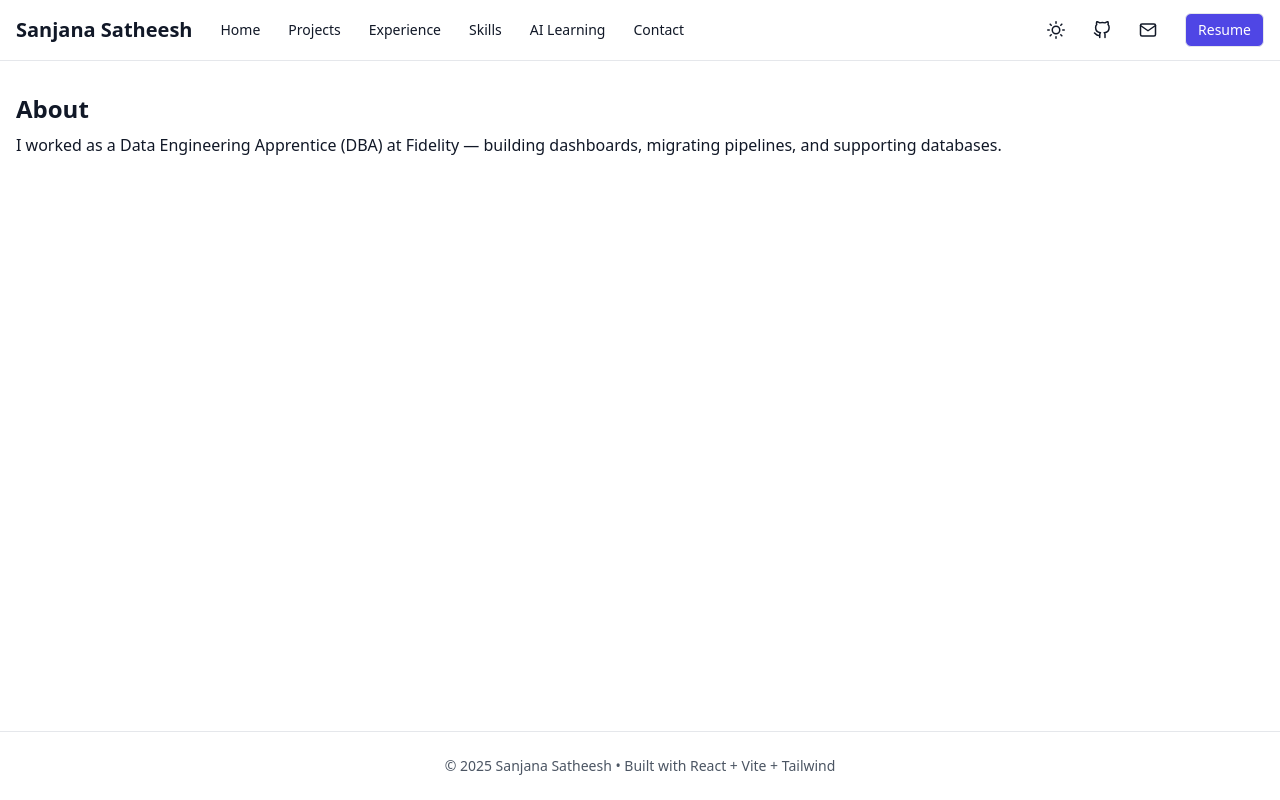
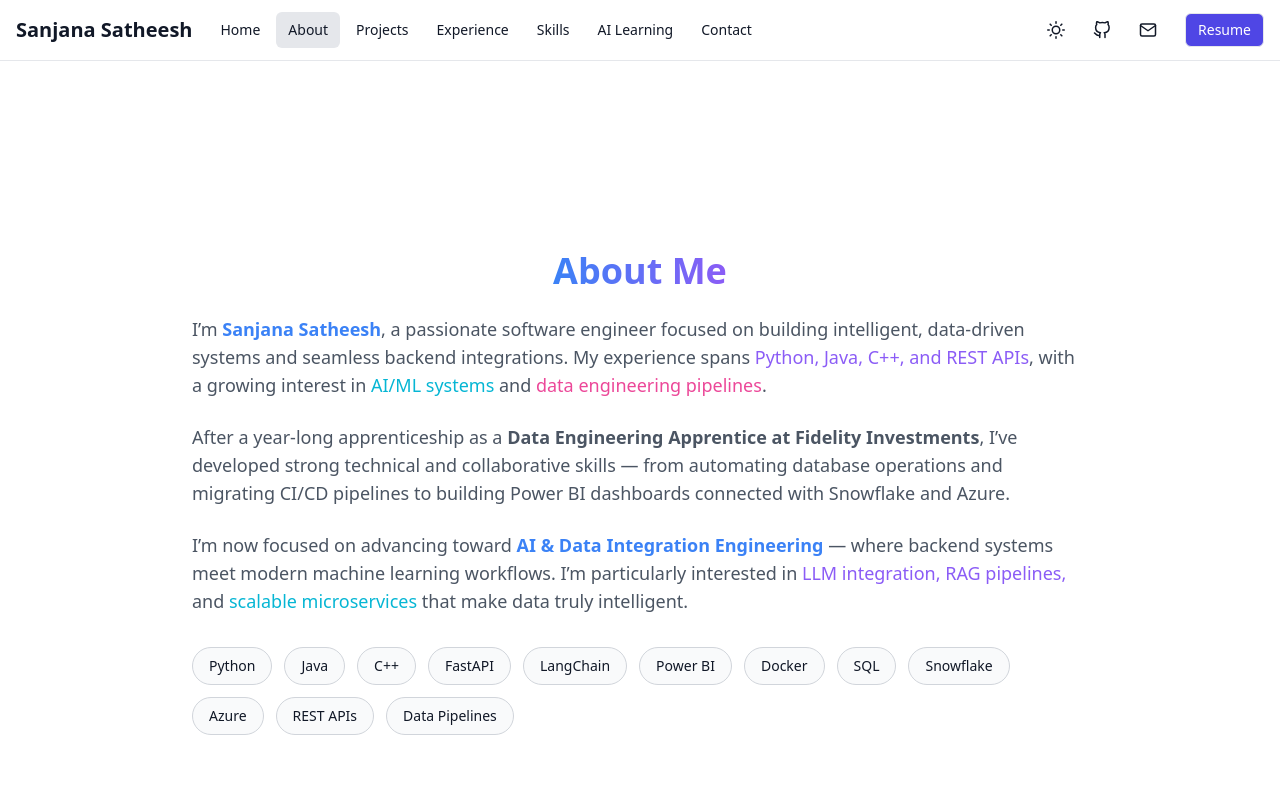
Before and after one commit to Sanjana-quad/portfolio, a React (Vite) app: page /about in a window 1280 px wide. Shown: the top 800 px of the page. Built offline with nearby package versions, Linux system fonts and the light colour scheme.

Commit message:
Phase 5: Modified About page styling

```diff
--- a/src/components/Navbar.jsx
+++ b/src/components/Navbar.jsx
@@ -21,6 +21,7 @@ export default function Navbar() {
           <NavLink to="/" className="text-xl font-bold">Sanjana Satheesh</NavLink>
           <nav className="hidden md:flex items-center gap-1">
             <NavLink to="/" className={linkClass}>Home</NavLink>
+            <NavLink to="/about" className={linkClass}>About</NavLink>
             <NavLink to="/projects" className={linkClass}>Projects</NavLink>
             <NavLink to="/experience" className={linkClass}>Experience</NavLink>
             <NavLink to="/skills" className={linkClass}>Skills</NavLink>
--- a/src/pages/About.jsx
+++ b/src/pages/About.jsx
@@ -1,10 +1,74 @@
+import { motion } from "framer-motion";
+
 export default function About() {
   return (
-    <div>
-      <h2 className="text-2xl font-semibold mb-2">About</h2>
-      <p>
-        I worked as a Data Engineering Apprentice (DBA) at Fidelity — building dashboards, migrating pipelines, and supporting databases.
-      </p>
-    </div>
+    <section
+      id="about"
+      className="min-h-screen flex items-center justify-center bg-white dark:bg-gray-950 text-gray-900 dark:text-gray-100 transition-colors duration-500 px-6 sm:px-12 md:px-24"
+    >
+      <motion.div
+        initial={{ opacity: 0, y: 40 }}
+        whileInView={{ opacity: 1, y: 0 }}
+        transition={{ duration: 0.8 }}
+        viewport={{ once: true }}
+        className="max-w-4xl w-full text-center sm:text-left"
+      >
+        {/* Section Title */}
+        <h2 className="text-3xl sm:text-4xl font-bold mb-6 text-center">
+          <span className="bg-clip-text text-transparent bg-gradient-to-r from-primary to-accent-purple">
+            About Me
+          </span>
+        </h2>
+
+        {/* Intro Paragraph */}
+        <p className="text-base sm:text-lg leading-relaxed text-gray-600 dark:text-gray-400 mb-6">
+          I’m <span className="font-semibold text-primary">Sanjana Satheesh</span>, a passionate software engineer
+          focused on building intelligent, data-driven systems and seamless backend integrations.
+          My experience spans <span className="text-accent-purple">Python, Java, C++, and REST APIs</span>, with a
+          growing interest in <span className="text-accent-teal">AI/ML systems</span> and
+          <span className="text-accent-pink"> data engineering pipelines</span>.
+        </p>
+
+        {/* Story */}
+        <p className="text-base sm:text-lg leading-relaxed text-gray-600 dark:text-gray-400 mb-6">
+          After a year-long apprenticeship as a <span className="font-semibold">Data Engineering Apprentice at Fidelity Investments</span>,
+          I’ve developed strong technical and collaborative skills — from automating database operations and migrating CI/CD pipelines
+          to building Power BI dashboards connected with Snowflake and Azure.
+        </p>
+
+        {/* Vision */}
+        <p className="text-base sm:text-lg leading-relaxed text-gray-600 dark:text-gray-400">
+          I’m now focused on advancing toward <span className="font-semibold text-primary">AI & Data Integration Engineering</span> —
+          where backend systems meet modern machine learning workflows.
+          I’m particularly interested in <span className="text-accent-purple">LLM integration, RAG pipelines,</span> and
+          <span className="text-accent-teal"> scalable microservices</span> that make data truly intelligent.
+        </p>
+
+        {/* Tech Tag Cloud */}
+        <div className="flex flex-wrap gap-3 mt-8 justify-center sm:justify-start">
+          {[
+            "Python",
+            "Java",
+            "C++",
+            "FastAPI",
+            "LangChain",
+            "Power BI",
+            "Docker",
+            "SQL",
+            "Snowflake",
+            "Azure",
+            "REST APIs",
+            "Data Pipelines",
+          ].map((tech) => (
+            <span
+              key={tech}
+              className="px-4 py-2 text-sm rounded-full border border-gray-300 dark:border-gray-700 hover:scale-105 transition-transform duration-200 bg-gray-50 dark:bg-gray-800/50"
+            >
+              {tech}
+            </span>
+          ))}
+        </div>
+      </motion.div>
+    </section>
   );
 }
```
Also changed, not shown: src/components/ThemeToggle.jsx (added).
